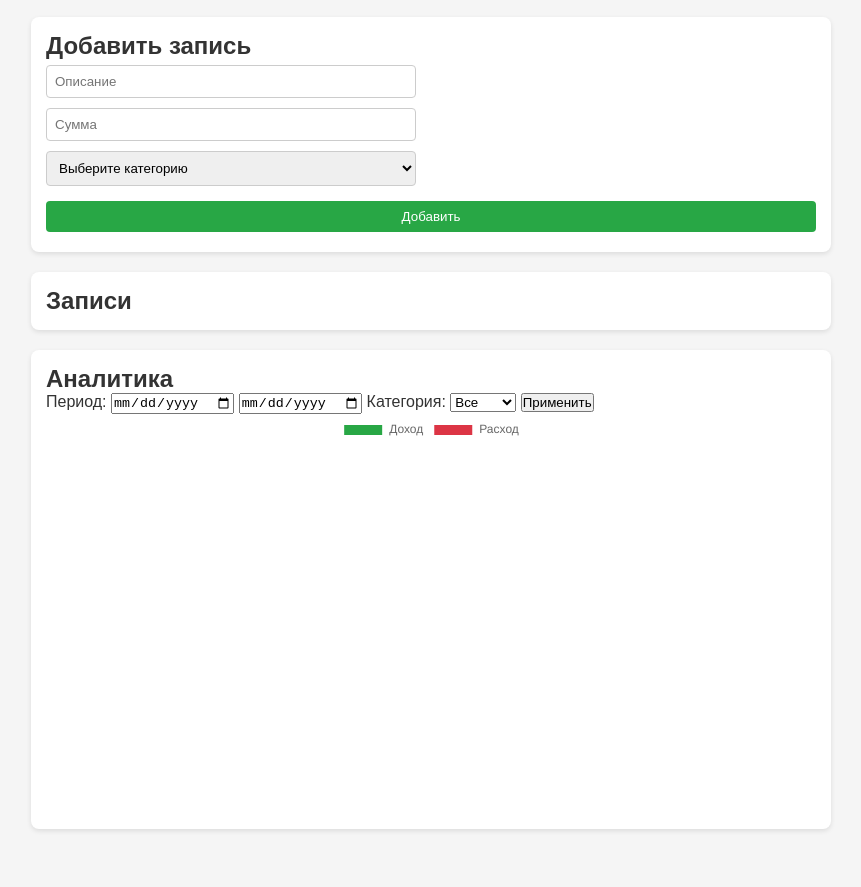
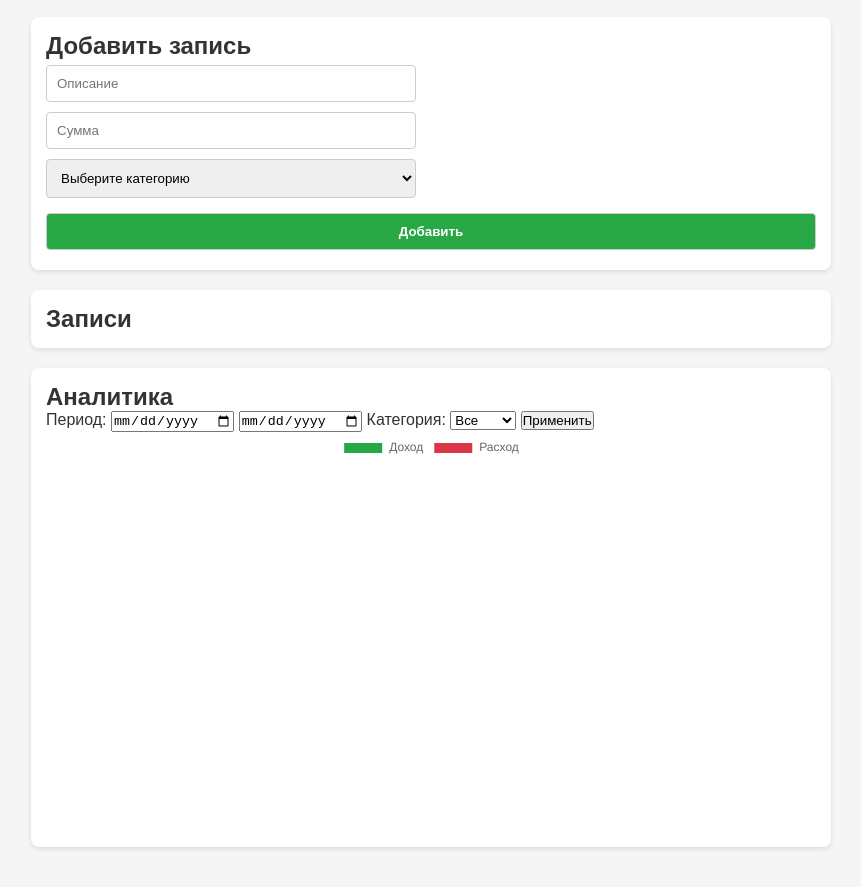
Before and after one commit to slowpoken/my-finance-tracker, a plain HTML site: page index.html in a window 1280 px wide. Shown: the part 60-947 px from the top of the page, without its empty margins (209-1070 px from the left). Drawn offline with nearby package versions, Linux system fonts and the light colour scheme.

Commit message:
change styles

```diff
--- a/css/styles.css
+++ b/css/styles.css
@@ -31,17 +31,23 @@
 
   form input, form select, form button {
     margin: 5px 0;
-    padding: 8px;
+    padding: 10px;
     width: 100%;
     border: 1px solid #ccc;
     border-radius: 4px;
+    transition: border-color 0.3s;
+  }
+
+  form input:focus, form select:focus {
+    border-color: #28a745;
+    outline: none;
   }
 
   form button {
     background: #28a745;
     color: #fff;
-    border: none;
-    cursor: pointer;
+    font-weight: bold;
+    transition: background 0.3s;
   }
 
   form button:hover {
```
